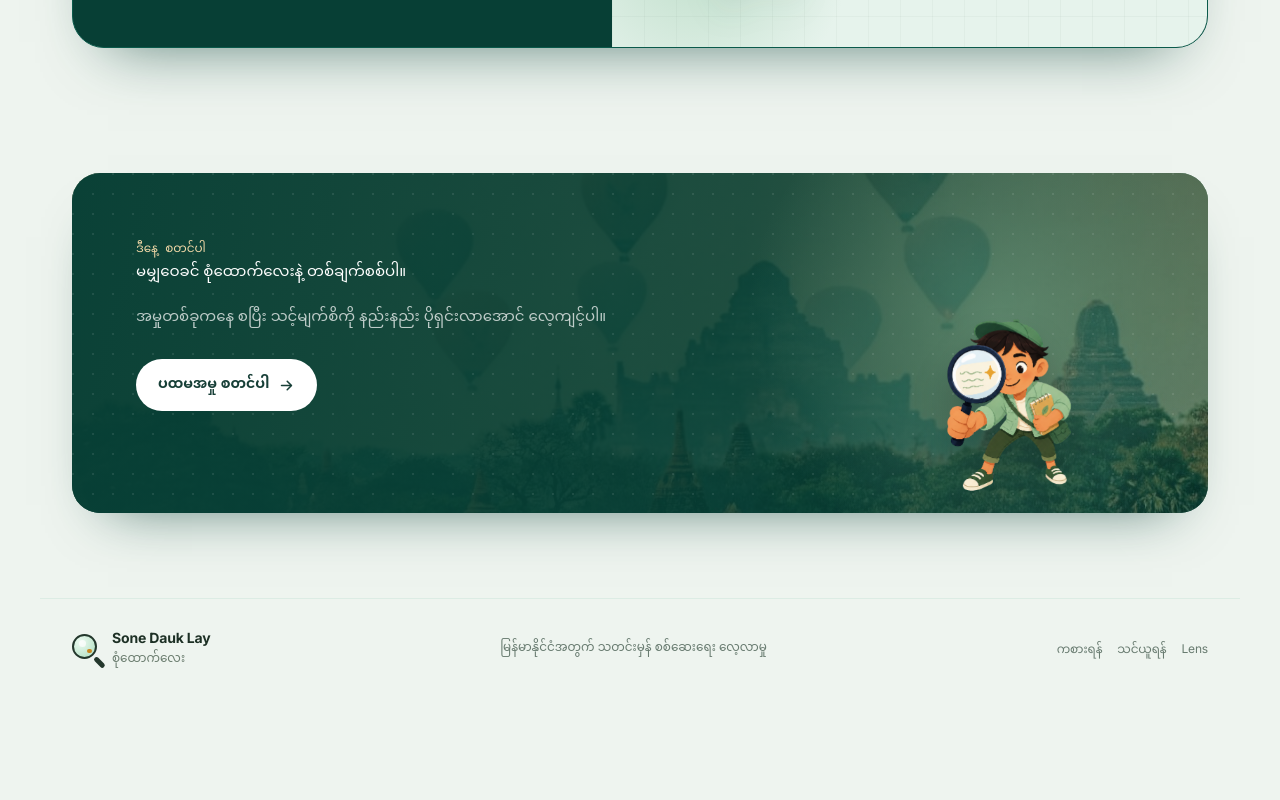
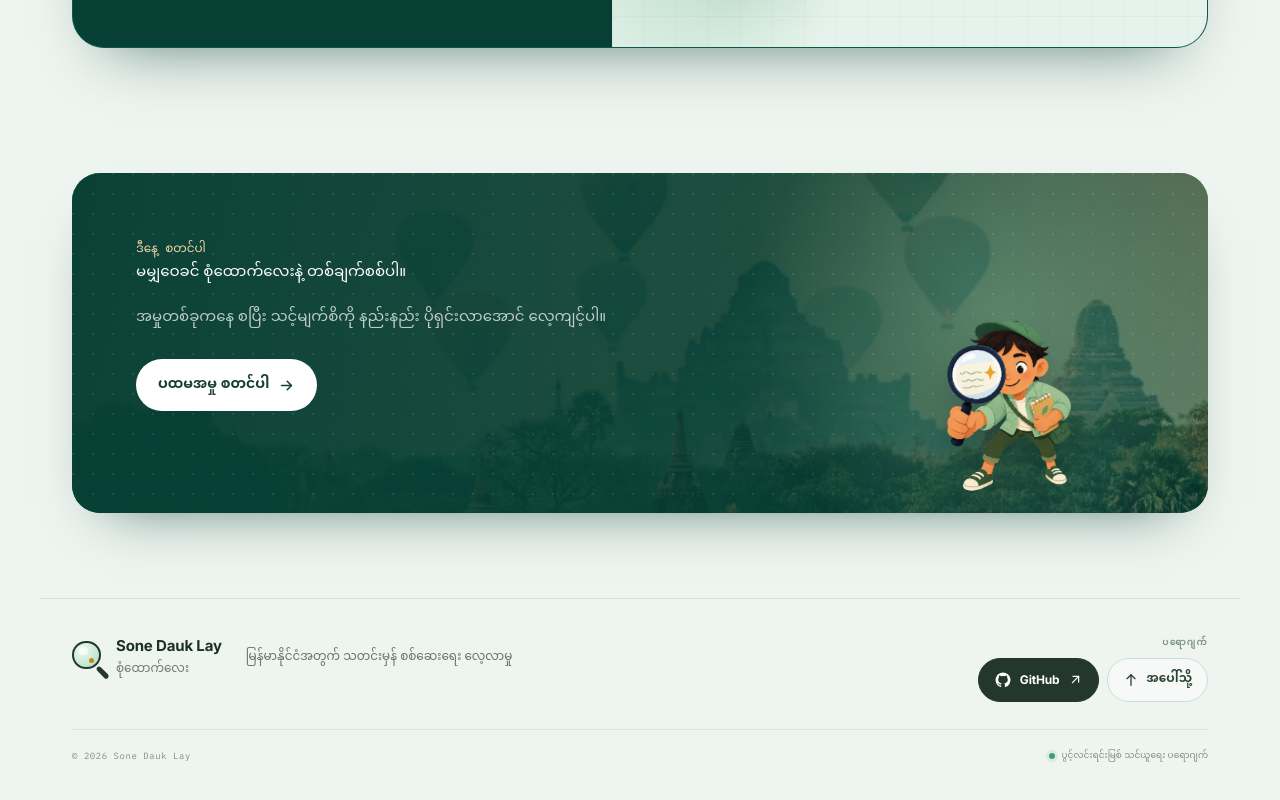
Before and after one commit to SylvesterAshford/sone-dauk-lay, a Next.js app: page / in a window 1280 px wide. Shown: the part 2851-3651 px from the top of the page. Before the commit the page ends 3560 px from the top, so only its background shows below. Built offline with nearby package versions, Linux system fonts and the light colour scheme.

Commit message:
style: replace landing footer navigation

```diff
--- a/src/app/globals.css
+++ b/src/app/globals.css
@@ -491,15 +491,27 @@
 .landing-final-copy > p:not(.landing-eyebrow) { max-width: 520px; margin: 18px 0 0; color: rgba(255,255,255,.72); font-size: 15px; line-height: 1.85; }
 .landing-final-copy .landing-button { margin-top: 28px; }
 .landing-final-mascot { position: absolute; right: 8%; bottom: -2%; z-index: 2; filter: drop-shadow(0 22px 17px rgba(0,0,0,.2)); }
-.landing-footer { display: flex; max-width: 1200px; align-items: center; justify-content: space-between; gap: 28px; margin: 0 auto; border-top: 1px solid #dcece4; padding: 28px 32px 38px; color: #687b70; font-size: 12px; }
+.landing-footer { max-width: 1200px; margin: 0 auto; border-top: 1px solid #d5e3d8; padding: 36px 32px 38px; color: #687b70; font-size: 12px; }
+.landing-footer-top { display: grid; grid-template-columns: minmax(0, 1fr) auto; align-items: start; gap: 48px; }
+.landing-footer-identity { display: flex; min-width: 0; align-items: center; gap: 24px; }
 .landing-footer-brand { display: flex; align-items: center; gap: 10px; color: #1d3025; }
 .landing-footer-brand span { display: flex; flex-direction: column; gap: 1px; }
-.landing-footer-brand strong { font-size: 14px; }
+.landing-footer-brand strong { white-space: nowrap; font-size: 15px; }
 .landing-footer-brand small { color: #6b7d6f; font-size: 12px; }
-.landing-footer > p { margin: 0; text-align: center; }
-.landing-footer nav { display: flex; flex-wrap: wrap; justify-content: flex-end; gap: 15px; }
-.landing-footer nav button { border: 0; background: transparent; color: #687b70; cursor: pointer; font-size: 12px; }
-.landing-footer nav button:hover { color: #0a5a4b; }
+.landing-footer-identity > p { max-width: 360px; margin: 0; color: #63766b; line-height: 1.65; }
+.landing-footer-connect { display: flex; flex-direction: column; align-items: flex-end; gap: 9px; }
+.landing-footer-label { color: #7d9285; font-family: var(--font-plex-mono), monospace; font-size: 9px; font-weight: 600; letter-spacing: .15em; }
+.landing-footer-actions { display: flex; align-items: center; gap: 8px; }
+.landing-footer-link { display: inline-flex; min-height: 44px; align-items: center; justify-content: center; gap: 8px; border: 1px solid #cdded2; border-radius: 999px; padding: 0 15px; font-size: 12px; font-weight: 700; text-decoration: none; transition: transform 180ms ease, border-color 180ms ease, background 180ms ease, color 180ms ease; }
+.landing-footer-link:hover { transform: translateY(-2px); }
+.landing-footer-link:focus-visible { outline: 3px solid rgba(88,176,139,.3); outline-offset: 3px; }
+.landing-footer-github { border-color: #23372c; background: #23372c; color: #fff; }
+.landing-footer-github:hover { background: #0a5a4b; color: #fff; }
+.landing-footer-top-button { background: rgba(255,255,255,.5); color: #2c4433; cursor: pointer; }
+.landing-footer-top-button:hover { border-color: #96b6a2; background: #fff; }
+.landing-footer-meta { display: flex; align-items: center; justify-content: space-between; gap: 18px; margin-top: 27px; border-top: 1px solid rgba(213,227,216,.85); padding-top: 18px; color: #7d9285; font-family: var(--font-plex-mono), monospace; font-size: 9px; letter-spacing: .06em; }
+.landing-footer-status { display: inline-flex; align-items: center; gap: 7px; }
+.landing-footer-status i { width: 6px; height: 6px; border-radius: 50%; background: #3f9e6e; box-shadow: 0 0 0 3px rgba(88,176,139,.13); }
 
 @media (max-width: 820px) {
   .landing-hero { min-height: auto; padding: 132px 22px 78px; }
@@ -558,9 +570,13 @@
   .landing-final-card { min-height: 380px; border-radius: 23px; }
   .landing-final-copy { padding: 31px 22px; }
   .landing-final-mascot { right: -3%; bottom: -4%; transform: scale(.8); transform-origin: bottom right; }
-  .landing-footer { align-items: flex-start; flex-direction: column; padding: 24px 17px 35px; }
-  .landing-footer > p { max-width: 270px; text-align: left; }
-  .landing-footer nav { justify-content: flex-start; }
+  .landing-footer { padding: 28px 17px 32px; }
+  .landing-footer-top { grid-template-columns: 1fr; gap: 24px; }
+  .landing-footer-identity { align-items: flex-start; flex-direction: column; gap: 14px; }
+  .landing-footer-identity > p { max-width: 310px; }
+  .landing-footer-connect { align-items: flex-start; }
+  .landing-footer-actions { flex-wrap: wrap; }
+  .landing-footer-meta { align-items: flex-start; flex-direction: column; gap: 10px; }
 }
 
 @media (prefers-reduced-motion: reduce) {
--- a/src/components/app/LandingPage.tsx
+++ b/src/components/app/LandingPage.tsx
@@ -24,6 +24,32 @@ function ScrollArrow() {
   return (
     <svg aria-hidden="true" viewBox="0 0 24 24" width="20" height="20" fill="none" stroke="currentColor" strokeWidth="1.7" strokeLinecap="round" strokeLinejoin="round">
       <path d="M6 9l6 6 6-6" />
+    </svg>
+  );
+}
+
+function GithubIcon() {
+  return (
+    <svg aria-hidden="true" viewBox="0 0 24 24" width="18" height="18" fill="currentColor">
+      <path d="M12 2a10 10 0 0 0-3.16 19.49c.5.09.68-.22.68-.48v-1.87c-2.78.6-3.37-1.18-3.37-1.18-.45-1.16-1.11-1.47-1.11-1.47-.91-.62.07-.61.07-.61 1 .07 1.53 1.03 1.53 1.03.9 1.53 2.35 1.09 2.92.83.09-.65.35-1.09.64-1.34-2.22-.25-4.56-1.11-4.56-4.94 0-1.09.39-1.98 1.03-2.68-.1-.25-.45-1.27.1-2.64 0 0 .84-.27 2.75 1.02A9.55 9.55 0 0 1 12 6.82c.85 0 1.71.11 2.51.34 1.91-1.29 2.75-1.02 2.75-1.02.55 1.37.2 2.39.1 2.64.64.7 1.03 1.59 1.03 2.68 0 3.84-2.34 4.68-4.57 4.93.36.31.68.92.68 1.86v2.76c0 .27.18.58.69.48A10 10 0 0 0 12 2Z" />
+    </svg>
+  );
+}
+
+function ExternalArrow() {
+  return (
+    <svg aria-hidden="true" viewBox="0 0 24 24" width="15" height="15" fill="none" stroke="currentColor" strokeWidth="2" strokeLinecap="round" strokeLinejoin="round">
+      <path d="M7 17 17 7" />
+      <path d="M8 7h9v9" />
+    </svg>
+  );
+}
+
+function TopArrow() {
+  return (
+    <svg aria-hidden="true" viewBox="0 0 24 24" width="16" height="16" fill="none" stroke="currentColor" strokeWidth="2" strokeLinecap="round" strokeLinejoin="round">
+      <path d="m6 10 6-6 6 6" />
+      <path d="M12 4v16" />
     </svg>
   );
 }
@@ -304,20 +330,51 @@ export function LandingPage({ onPlay, go, openLens }: LandingPageProps) {
           </div>
         </section>
 
-        <footer className="landing-footer">
-          <div className="landing-footer-brand">
-            <MascotMark size={30} />
-            <span>
-              <strong>Sone Dauk Lay</strong>
-              <small className="mm">စုံထောက်လေး</small>
+        <footer id="landing-footer" className="landing-footer">
+          <div className="landing-footer-top">
+            <div className="landing-footer-identity">
+              <div className="landing-footer-brand">
+                <MascotMark size={34} />
+                <span>
+                  <strong>Sone Dauk Lay</strong>
+                  <small className="mm">စုံထောက်လေး</small>
+                </span>
+              </div>
+              <p className={mm ? "mm" : ""}>{copy.footer}</p>
+            </div>
+
+            <div className="landing-footer-connect">
+              <span className="landing-footer-label">{mm ? "ပရောဂျက်" : "PROJECT"}</span>
+              <div className="landing-footer-actions">
+                <a
+                  className="landing-footer-link landing-footer-github"
+                  href="https://github.com/SylvesterAshford/sone-dauk-lay"
+                  target="_blank"
+                  rel="noreferrer"
+                >
+                  <GithubIcon />
+                  <span>GitHub</span>
+                  <ExternalArrow />
+                </a>
+                <button
+                  type="button"
+                  className="landing-footer-link landing-footer-top-button"
+                  onClick={() => window.scrollTo({ top: 0, behavior: "smooth" })}
+                >
+                  <TopArrow />
+                  <span className={mm ? "mm" : ""}>{mm ? "အပေါ်သို့" : "Back to top"}</span>
+                </button>
+              </div>
+            </div>
+          </div>
+
+          <div className="landing-footer-meta">
+            <span>© {new Date().getFullYear()} Sone Dauk Lay</span>
+            <span className={mm ? "mm landing-footer-status" : "landing-footer-status"}>
+              <i aria-hidden="true" />
+              {mm ? "ပွင့်လင်းရင်းမြစ် သင်ယူရေး ပရောဂျက်" : "Open-source learning project"}
             </span>
           </div>
-          <p className={mm ? "mm" : ""}>{copy.footer}</p>
-          <nav aria-label="Footer">
-            <button type="button" onClick={() => go("map")}>{mm ? "ကစားရန်" : "Play"}</button>
-            <button type="button" onClick={() => go("hub")}>{mm ? "သင်ယူရန်" : "Learn"}</button>
-            <button type="button" onClick={openLens}>{mm ? "Lens" : "The Lens"}</button>
-          </nav>
         </footer>
       </div>
     </div>
```
